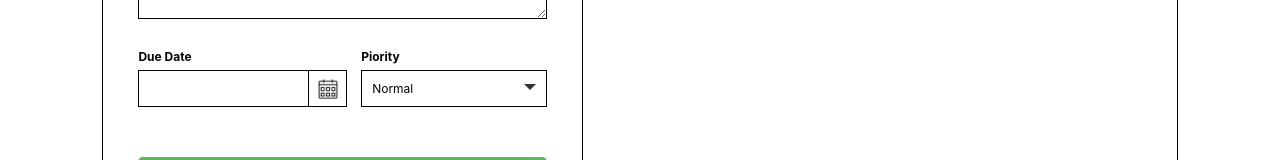
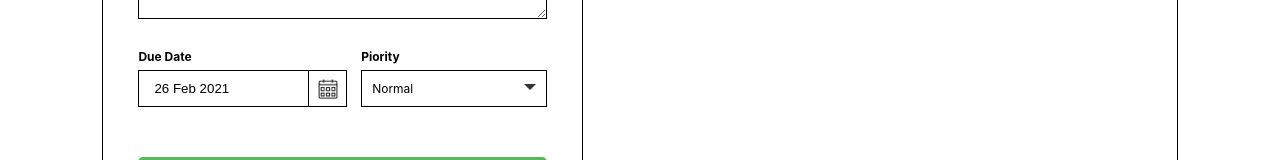
Before and after one commit to TrungyuD/sota-todo-list, a React (Create React App) app: page / in a window 1280 px wide. Shown: the part 333-493 px from the top of the page. Built offline with nearby package versions, Linux system fonts and the light colour scheme.

Commit message:
logic add task

```diff
--- a/src/components/NewTask/DatePiority/DatePiority.js
+++ b/src/components/NewTask/DatePiority/DatePiority.js
@@ -1,17 +1,28 @@
-import React from 'react'
+import React, { useState } from 'react'
 import DatePicker from "react-datepicker";
 import "react-datepicker/dist/react-datepicker.css";
 import calendar from '../../image/calendar.png';
 import arrow from '../../image/arrow.png';
 import './DatePiority.css';
 
-const DatePiority = () => {
+const DatePiority = (props) => {
+    const [startDate, setStartDate] = useState(new Date());
+    const [piority, setPiority] = useState('Normal');
+    const handleChangeDate = (date) => {
+        setStartDate(date);
+        props.date(date);
+    }
+    const changePiority = (value) => {
+        setPiority(value);
+        props.piority(value);
+    }
     return (
         <div className="date-piority">
             <div className="date">
                 <label className="title-label">Due Date</label>
                 <div className="date-icon">
-                    <DatePicker />
+                    <DatePicker dateFormat="dd MMM yyyy"
+                        selected={startDate} onChange={handleChangeDate} />
                     <span className="box-icon">
                         <img className="icon-calendar" alt="" src={calendar} />
                     </span>
@@ -22,7 +33,7 @@ const DatePiority = () => {
                 <div className="dropdown-piority">
                     <div className="piority-icon">
                         <div className="choose">
-                            <p className="text-choose"> Normal
+                            <p className="text-choose"> {piority}
                                 <span className="icon-piority">
                                     <img className="icon-dropdown" src={arrow} alt="" />
                                 </span>
@@ -30,9 +41,9 @@ const DatePiority = () => {
                         </div>
                         <div className="list-piority">
                             <ul className="content-piority">
-                                <li className="item-piority" id="low">Low</li>
-                                <li className="item-piority" id="normal">Normal</li>
-                                <li className="item-piority" id="high">High</li>
+                                <li className="item-piority" id="low" onClick={() => changePiority("Low")}>Low</li>
+                                <li className="item-piority" id="normal" onClick={() => changePiority("Normal")}>Normal</li>
+                                <li className="item-piority" id="high" onClick={() => changePiority("High")}>High</li>
                             </ul>
                         </div>
                     </div>
--- a/src/components/NewTask/NewTask.css
+++ b/src/components/NewTask/NewTask.css
@@ -95,6 +95,7 @@
     padding: 10px;
     border: none;
     border-radius: 5px;
+    cursor: pointer;
 }
 .text-btn{
     font-size: 15px;
--- a/src/components/NewTask/NewTask.js
+++ b/src/components/NewTask/NewTask.js
@@ -1,20 +1,38 @@
-import React from 'react'
+import React, { useState } from 'react'
 import './NewTask.css';
 import DatePiority from './DatePiority/DatePiority';
 
 const NewTask = () => {
+    const [task, setTask] = useState({
+        title: "",
+        description: "",
+        date: new Date(),
+        piority: ""
+    });
+    const handleChange = (e) => {
+        setTask({...task, [e.target.name]:e.target.value})
+    }
+    const addNewTask = () => {
+        console.log(task);
+    }
+    const setDate = (date) => {
+        setTask({...task, date});
+    }
+    const setPiority = (piority) => {
+        setTask({...task, piority});
+    }
     return (
         <div className="new-task">
             <p className="title">New Task</p>
             <div className="add-new-task">
-                <input type="text" placeholder="Add new task ..."/>
+                <input type="text" name="title" onChange={handleChange} placeholder="Add new task ..."/>
             </div>
             <div className="description">
-                <label for="description-input" className="title-label">Description</label>
-                <textarea type="text"/>
+                <label className="title-label">Description</label>
+                <textarea type="text" name="description" onChange={handleChange}/>
             </div>
-            <DatePiority />
-            <button className="btn-add">
+            <DatePiority date={setDate} piority={setPiority}/>
+            <button className="btn-add" onClick={addNewTask}>
                 <span className="text-btn">Add</span>
             </button>
         </div>
```
